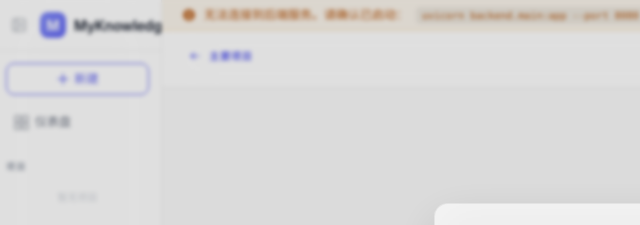
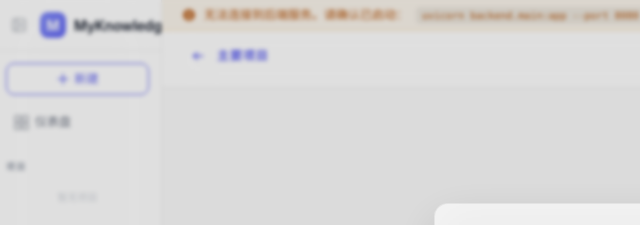
Before and after one commit to CoderMoray/MyKnowledgePlatform, a plain HTML site: page frontend/index.html in a window 1280 px wide. Shown: the top 225 px of the page, 6-646 px from the left. Drawn offline with nearby package versions, Linux system fonts and the light colour scheme; no server answers.

Commit message:
style: larger page-label font (10px -> 12px) and icon (18px -> 24px)

```diff
--- a/frontend/css/components.css
+++ b/frontend/css/components.css
@@ -736,7 +736,7 @@
    ═══════════════════════════════════════════════════════════════════════════ */
 
 .page-label {
-  font-size: var(--text-2xs);
+  font-size: var(--text-sm);
   font-weight: 600;
   color: var(--accent);
   text-transform: uppercase;
@@ -748,19 +748,21 @@
   display: inline-flex;
   align-items: center;
   justify-content: center;
-  width: 18px;
-  height: 18px;
+  width: 24px;
+  height: 24px;
   padding: 0;
   border: none;
   background: transparent;
   cursor: pointer;
   color: inherit;
   vertical-align: middle;
-  margin-right: 2px;
-  border-radius: 3px;
+  margin-right: 3px;
+  border-radius: 4px;
 }
 
 .page-label__back svg {
+  width: 16px;
+  height: 16px;
   transform: translateY(-1px);
 }
 
```
